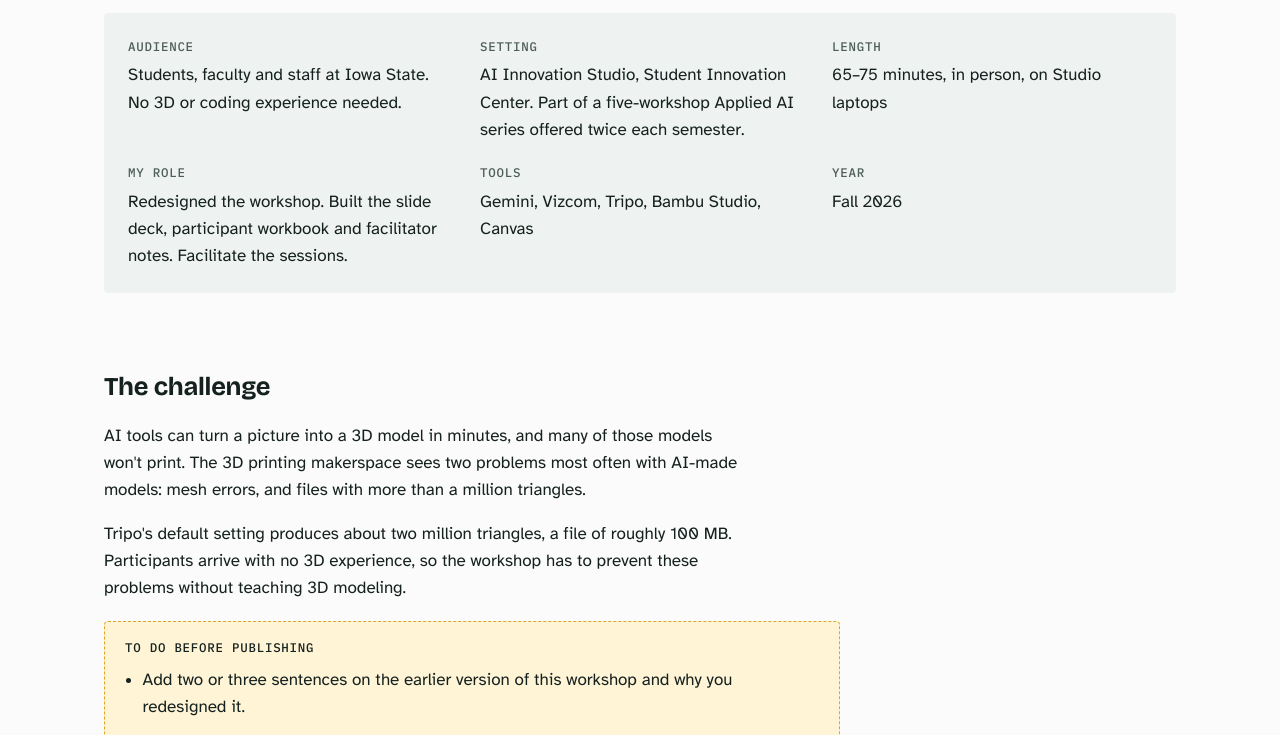
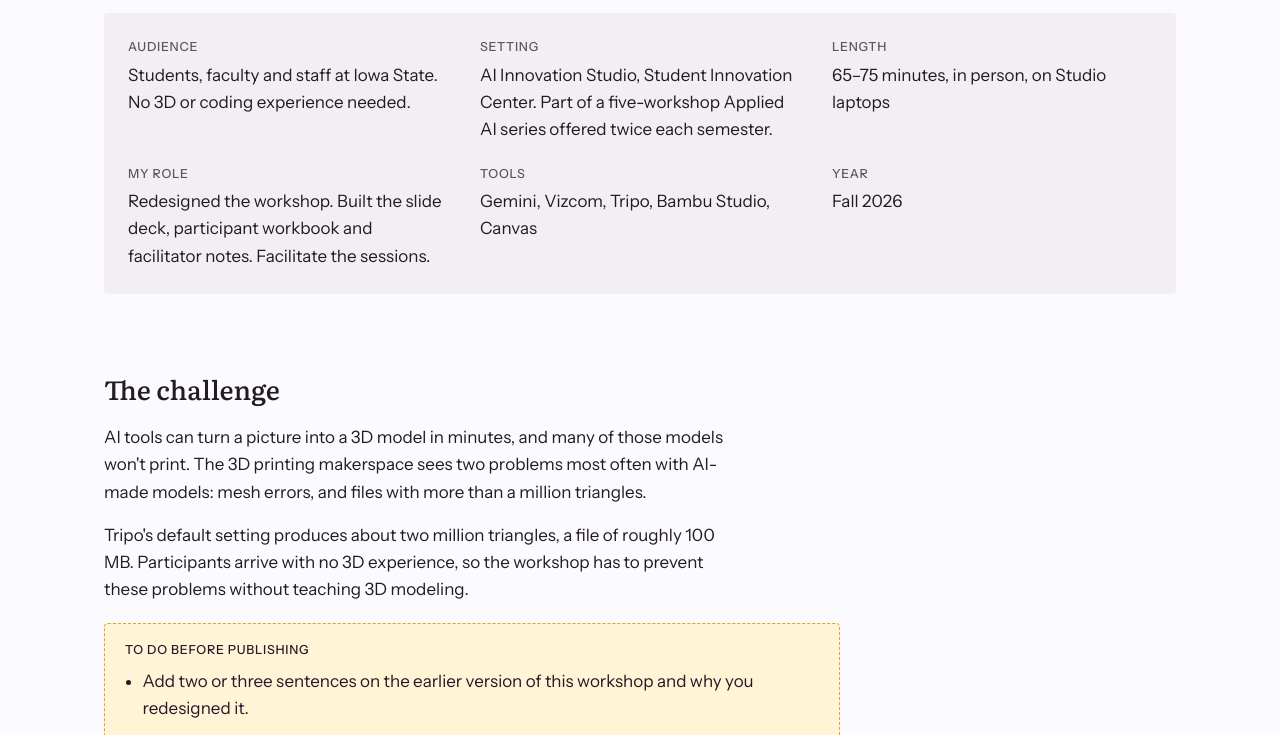
Before and after one commit to hjcindylim/hjcindylim.github.io, a plain HTML site: page workshop.html in a window 1280 px wide. Shown: the part 367-1102 px from the top of the page. Drawn offline with nearby package versions, Linux system fonts and the light colour scheme.

Commit message:
Add files via upload

```diff
--- a/styles.css
+++ b/styles.css
@@ -1,34 +1,36 @@
 /* ==========================================================
    Portfolio styles: one file shared by every page.
-   Layout concept: each page reads like a design document:
-   a spec sheet up top, then short sections, top to bottom.
    To change a color or font everywhere, edit the tokens below.
    ========================================================== */
 
+/* Layout concept: each page reads like a design document:
+   a spec sheet up top, then short sections, top to bottom.
+   Palette: plum. Type: Literata headings, Instrument Sans body. */
+
 :root {
   /* Color (light theme) */
-  --paper: #fafbfa;        /* page background */
-  --surface: #eef3f1;      /* panels and spec sheets */
-  --ink: #15211f;          /* main text */
-  --muted: #4d5d59;        /* secondary text */
-  --rule: #d5dfdc;         /* lines and borders */
-  --accent: #0b6e66;       /* links, highlights */
+  --paper: #fbfafc;        /* page background */
+  --surface: #f3eef4;      /* panels and spec sheets */
+  --ink: #221a26;          /* main text */
+  --muted: #5e5263;        /* secondary text */
+  --rule: #e2d9e4;         /* lines and borders */
+  --accent: #6b2c6e;       /* deep plum: links and highlights */
   --accent-ink: #ffffff;   /* text on accent */
-  --signal: #c98a12;       /* "in progress" markers */
+  --signal: #6b2c6e;       /* small markers */
   --todo-bg: #fff4d6;      /* to-do boxes (delete these before publishing) */
   --todo-border: #e0a526;
   --stage: #2b2e30;        /* background behind 3D model screenshots */
   --sheet: #ffffff;        /* backdrop behind slide and workbook images */
 
   /* Type */
-  --font-display: "Bricolage Grotesque", "Segoe UI", system-ui, sans-serif;
-  --font-body: "Atkinson Hyperlegible", "Segoe UI", system-ui, sans-serif;
-  --font-mono: "IBM Plex Mono", ui-monospace, "SFMono-Regular", Menlo, monospace;
+  --font-display: "Literata", Georgia, "Times New Roman", serif;
+  --font-body: "Instrument Sans", "Segoe UI", system-ui, sans-serif;
+  --font-label: "Instrument Sans", "Segoe UI", system-ui, sans-serif;
 
   --step-0: 1.0625rem;  /* body, 17px */
   --step-1: 1.25rem;
-  --step-2: 1.6rem;
-  --step-3: clamp(2.1rem, 1.4rem + 3vw, 3.4rem);
+  --step-2: 1.65rem;
+  --step-3: clamp(2.1rem, 1.4rem + 3vw, 3.3rem);
   --label: 0.78rem;
 
   --measure: 40rem;     /* comfortable line length for paragraphs */
@@ -38,33 +40,35 @@
 
 @media (prefers-color-scheme: dark) {
   :root:not([data-theme="light"]) {
-    --paper: #0f1716;
-    --surface: #17221f;
-    --ink: #e3ebe9;
-    --muted: #9fb0ac;
-    --rule: #2a3834;
-    --accent: #5ec7ba;
-    --accent-ink: #0f1716;
-    --signal: #f0b443;
+    --paper: #17121a;
+    --surface: #221a26;
+    --ink: #efe8f1;
+    --muted: #b3a6b7;
+    --rule: #3a2f3e;
+    --accent: #c3a3dc;
+    --accent-ink: #17121a;
+    --signal: #c3a3dc;
     --todo-bg: #33290f;
     --todo-border: #a8791a;
     --stage: #2b2e30;
+    --sheet: #ffffff;
     color-scheme: dark;
   }
 }
 
 :root[data-theme="dark"] {
-  --paper: #0f1716;
-  --surface: #17221f;
-  --ink: #e3ebe9;
-  --muted: #9fb0ac;
-  --rule: #2a3834;
-  --accent: #5ec7ba;
-  --accent-ink: #0f1716;
-  --signal: #f0b443;
+  --paper: #17121a;
+  --surface: #221a26;
+  --ink: #efe8f1;
+  --muted: #b3a6b7;
+  --rule: #3a2f3e;
+  --accent: #c3a3dc;
+  --accent-ink: #17121a;
+  --signal: #c3a3dc;
   --todo-bg: #33290f;
   --todo-border: #a8791a;
   --stage: #2b2e30;
+  --sheet: #ffffff;
   color-scheme: dark;
 }
 
@@ -91,17 +95,17 @@ a:hover { text-decoration-thickness: 2px; }
 
 h1, h2, h3 {
   font-family: var(--font-display);
-  line-height: 1.12;
+  line-height: 1.15;
   text-wrap: balance;
   margin: 0;
 }
-h1 { font-size: var(--step-3); font-weight: 750; letter-spacing: -0.02em; }
-h2 { font-size: var(--step-2); font-weight: 700; letter-spacing: -0.01em; }
-h3 { font-size: var(--step-1); font-weight: 650; }
+h1 { font-size: var(--step-3); font-weight: 500; letter-spacing: -0.01em; }
+h2 { font-size: var(--step-2); font-weight: 500; }
+h3 { font-size: var(--step-1); font-weight: 550; }
 p { margin: 0; }
 
 .label {
-  font-family: var(--font-mono);
+  font-family: var(--font-label);
   font-size: var(--label);
   font-weight: 500;
   letter-spacing: 0.06em;
@@ -140,7 +144,7 @@ p { margin: 0; }
 }
 .site-name {
   font-family: var(--font-display);
-  font-weight: 700;
+  font-weight: 600;
   font-size: 1.15rem;
   color: var(--ink);
   text-decoration: none;
@@ -194,7 +198,7 @@ main { display: block; }
   padding: 0;
 }
 .focus-list li {
-  font-family: var(--font-mono);
+  font-family: var(--font-label);
   font-size: 0.85rem;
   padding: 0.3rem 0.65rem;
   border: 1px solid var(--rule);
@@ -252,7 +256,7 @@ main { display: block; }
   display: inline-flex;
   align-items: center;
   gap: 0.45rem;
-  font-family: var(--font-mono);
+  font-family: var(--font-label);
   font-size: 0.8rem;
   color: var(--muted);
 }
@@ -305,12 +309,12 @@ main { display: block; }
 }
 .path li::before {
   content: counter(step, decimal-leading-zero);
-  font-family: var(--font-mono);
+  font-family: var(--font-label);
   font-size: var(--label);
   color: var(--accent);
   font-weight: 500;
 }
-.path strong { font-family: var(--font-display); font-weight: 650; }
+.path strong { font-family: var(--font-display); font-weight: 550; }
 .path span { color: var(--muted); font-size: 0.9rem; }
 .path li.later { border-style: dashed; }
 
@@ -383,7 +387,7 @@ figcaption { color: var(--muted); font-size: 0.92rem; max-width: var(--measure);
   line-height: 1.35;
 }
 .gallery figcaption .num {
-  font-family: var(--font-mono);
+  font-family: var(--font-label);
   font-size: 0.8rem;
   color: var(--muted);
   font-variant-numeric: tabular-nums;
@@ -394,7 +398,7 @@ figcaption { color: var(--muted); font-size: 0.92rem; max-width: var(--measure);
 table { border-collapse: collapse; width: 100%; min-width: 34rem; font-size: 0.97rem; }
 th, td { text-align: left; vertical-align: top; padding: 0.7rem 0.9rem 0.7rem 0; border-top: 1px solid var(--rule); }
 thead th {
-  font-family: var(--font-mono);
+  font-family: var(--font-label);
   font-size: var(--label);
   font-weight: 500;
   letter-spacing: 0.06em;
@@ -410,7 +414,7 @@ td:first-child { font-weight: 700; }
 .bars { list-style: none; margin: 0; padding: 0; display: grid; gap: 0.75rem; max-width: 46rem; }
 .bars li { display: grid; gap: 0.3rem; }
 .bars .row { display: flex; justify-content: space-between; gap: 1rem; }
-.bars .count { font-family: var(--font-mono); font-size: 0.85rem; color: var(--muted); font-variant-numeric: tabular-nums; white-space: nowrap; }
+.bars .count { font-family: var(--font-label); font-size: 0.85rem; color: var(--muted); font-variant-numeric: tabular-nums; white-space: nowrap; }
 .bars .track { height: 0.6rem; background: var(--surface); border-radius: 2px; overflow: hidden; }
 .bars .fill { height: 100%; background: var(--accent); }
 .bars .quote { color: var(--muted); font-size: 0.92rem; font-style: italic; }
@@ -451,7 +455,7 @@ td:first-child { font-weight: 700; }
   padding-block: 1rem;
   border-top: 1px solid var(--rule);
 }
-.timeline .years { font-family: var(--font-mono); font-size: 0.85rem; color: var(--muted); font-variant-numeric: tabular-nums; }
+.timeline .years { font-family: var(--font-label); font-size: 0.85rem; color: var(--muted); font-variant-numeric: tabular-nums; }
 .timeline .role { font-weight: 700; }
 .facts { display: grid; gap: 2rem; align-content: start; }
 .facts ul { margin: 0; padding-left: 1.1rem; display: grid; gap: 0.35rem; }
--- a/workshop.html
+++ b/workshop.html
@@ -7,7 +7,7 @@
   <meta name="description" content="Case study: a hands-on AI workshop that takes participants from an idea to a print-ready 3D model.">
   <link rel="preconnect" href="https://fonts.googleapis.com">
   <link rel="preconnect" href="https://fonts.gstatic.com" crossorigin>
-  <link rel="stylesheet" href="https://fonts.googleapis.com/css2?family=Atkinson+Hyperlegible:ital,wght@0,400;0,700;1,400&family=Bricolage+Grotesque:opsz,wght@12..96,500..800&family=IBM+Plex+Mono:wght@400;500&display=swap">
+  <link rel="stylesheet" href="https://fonts.googleapis.com/css2?family=Instrument+Sans:ital,wght@0,400..700;1,400..700&family=Literata:ital,opsz,wght@0,7..72,400..700;1,7..72,400..500&display=swap">
   <link rel="stylesheet" href="styles.css">
 </head>
 <body>
```
Also changed, not shown: about.html (+1 -1 lines), ai-module.html (+1 -1 lines), design-critique.html (+1 -1 lines), drops-evaluation.html (+1 -1 lines), index.html (+1 -1 lines), notes-tool.html (+1 -1 lines).
